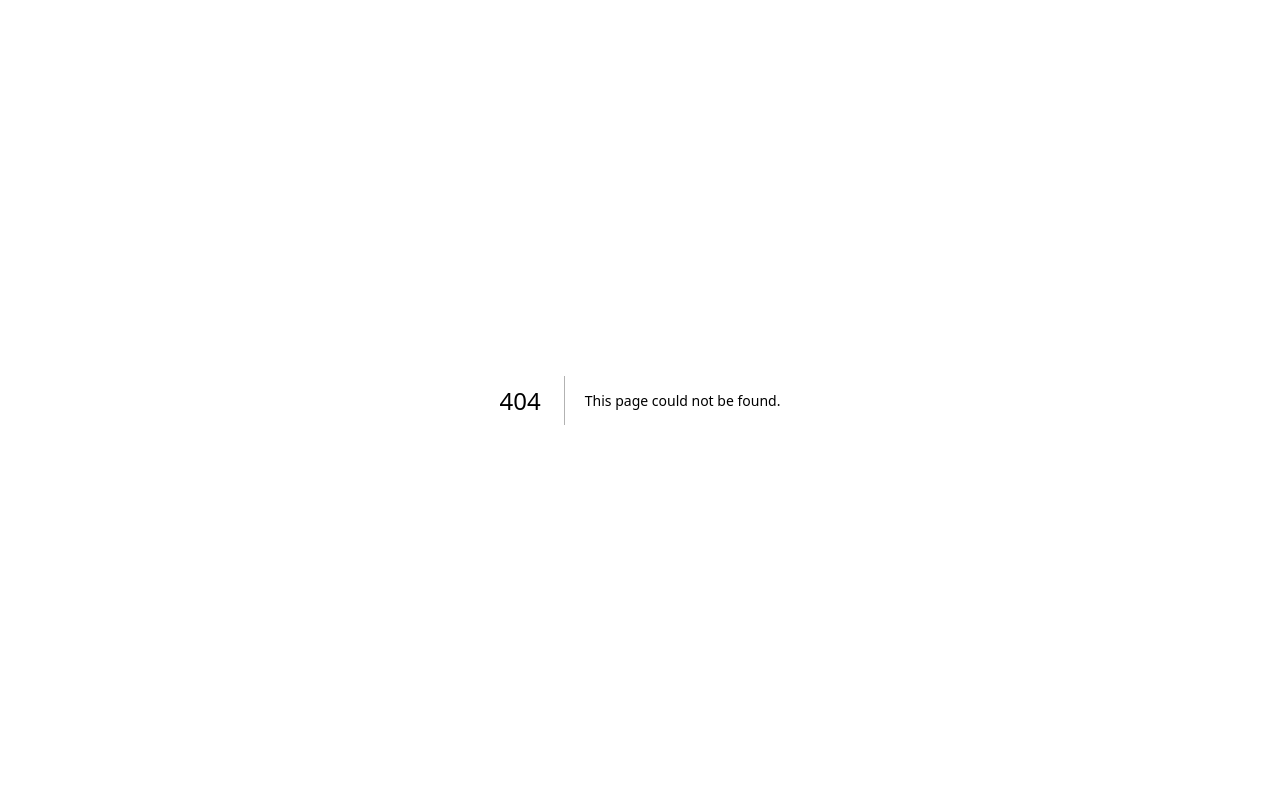
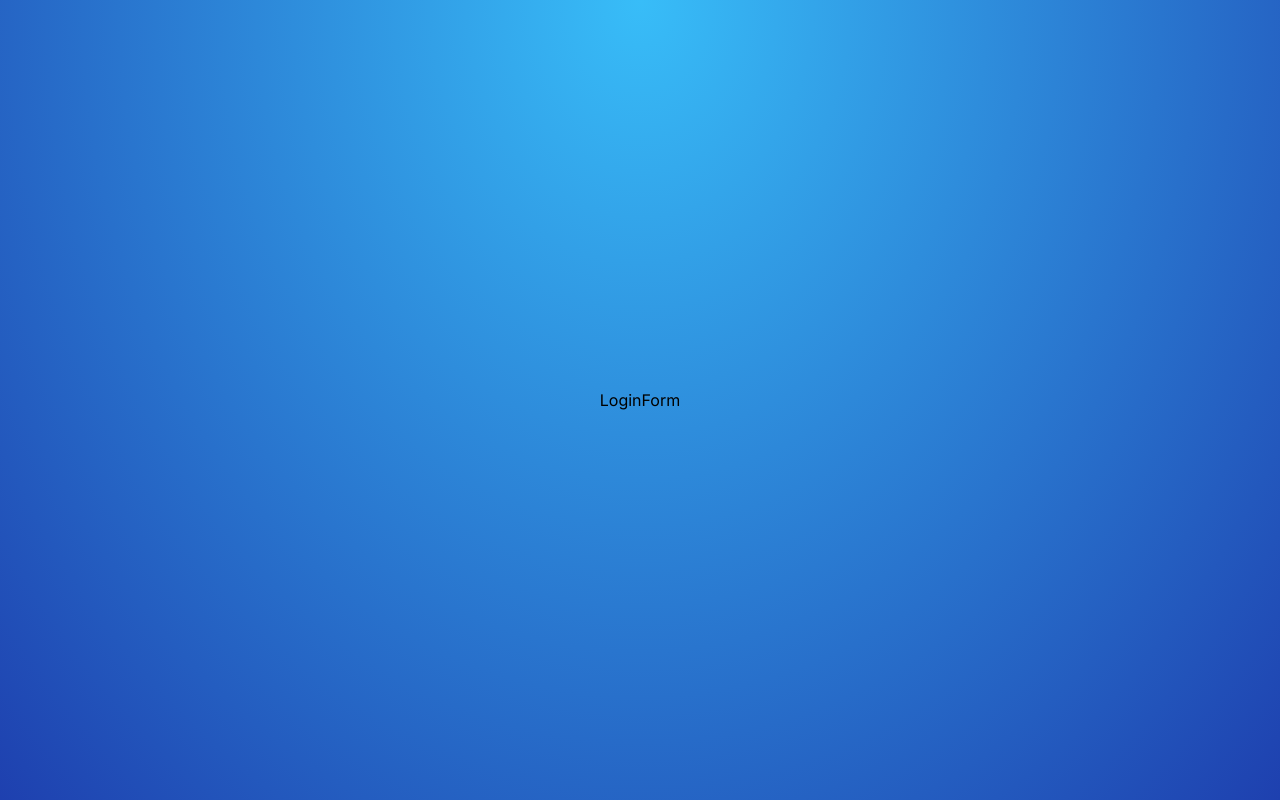
Before and after one commit to Royweru/next-auth-v5, a Next.js app: page /auth/login in a window 1280 px wide. Before the commit this address had no page. Built offline with nearby package versions, Linux system fonts and the light colour scheme.

Commit message:
new file:   app/auth/(routes)/login/page.tsx 	new file:   app/auth/layout.tsx 	modified:   app/page.tsx 	new file:   components/auth/car-wrapper.tsx 	modified:   components/auth/login-button.tsx 	new file:   components/auth/login-form.tsx

```diff
--- /dev/null
+++ b/app/auth/(routes)/login/page.tsx
@@ -0,0 +1,10 @@
+import { LoginForm } from '@/components/auth/login-form'
+import React from 'react'
+
+const LoginPage = () => {
+  return (
+    <LoginForm />
+  )
+}
+
+export default LoginPage
--- /dev/null
+++ b/app/auth/layout.tsx
@@ -0,0 +1,16 @@
+import React from 'react'
+
+const AuthLayout = (
+    {children}:{
+        children:React.ReactNode
+    }
+) => {
+  return (
+    <div className=' flex h-full flex-col items-center justify-center p-0
+    bg-[radial-gradient(ellipse_at_top,_var(--tw-gradient-stops))] from-sky-400 to-blue-800 w-full'>
+        {children}
+        </div>
+  )
+}
+
+export default AuthLayout
--- a/app/page.tsx
+++ b/app/page.tsx
@@ -1,6 +1,5 @@
 import { LoginButton } from "@/components/auth/login-button";
-import Image from "next/image";
-
+import { useRouter } from "next/navigation";
 export default function Home() {
   return (
     <main
--- /dev/null
+++ b/components/auth/car-wrapper.tsx
@@ -0,0 +1,22 @@
+"use client"
+import React from 'react'
+
+interface CardWrapperProps{
+    children:React.ReactNode,
+    headerLabel:string,
+    backButtonLabel:string,
+     backButtonHref:string,
+     showSocial?:boolean
+}
+
+export const CardWrapper = ({
+    children,
+    headerLabel,
+    backButtonLabel,
+    backButtonHref,
+    showSocial
+}:CardWrapperProps) => {
+  return (
+    <div>CardWrapper</div>
+  )
+}
--- a/components/auth/login-button.tsx
+++ b/components/auth/login-button.tsx
@@ -1,4 +1,5 @@
 "use client"
+import { useRouter } from 'next/navigation'
 import React from 'react'
 
 interface LoginButtonProps{
@@ -11,16 +12,17 @@ export const LoginButton= ({
     mode,
     asChild
 }:LoginButtonProps) => {
-
+   const router = useRouter()
     const onClick = ()=>{
-        console.log("Login Button  CLICKED")
+        router.push("/auth/login")
     }
 
-    if(mode==="modal"){
-        return <span>
-            TODO: Implement modal
-        </span>
-    }
+    // if(mode==="modal"){
+    //     return
+    //     <span>
+    //         TODO: Implement modal
+    //     </span>
+    // }
   return (
    <span onClick={onClick} className=' cursor-pointer'>
       {children}
--- /dev/null
+++ b/components/auth/login-form.tsx
@@ -0,0 +1,7 @@
+import React from 'react'
+
+export const LoginForm = () => {
+  return (
+    <div>LoginForm</div>
+  )
+}
```
